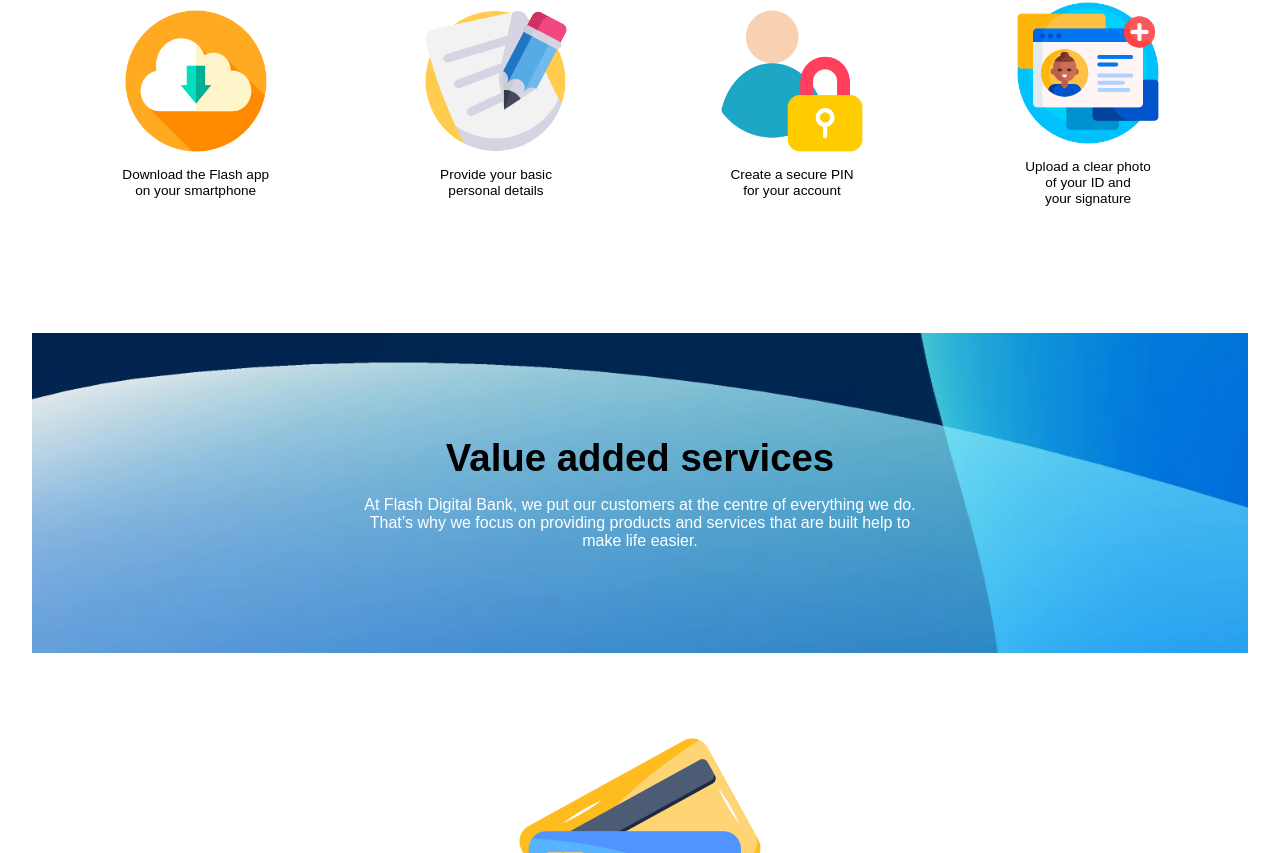
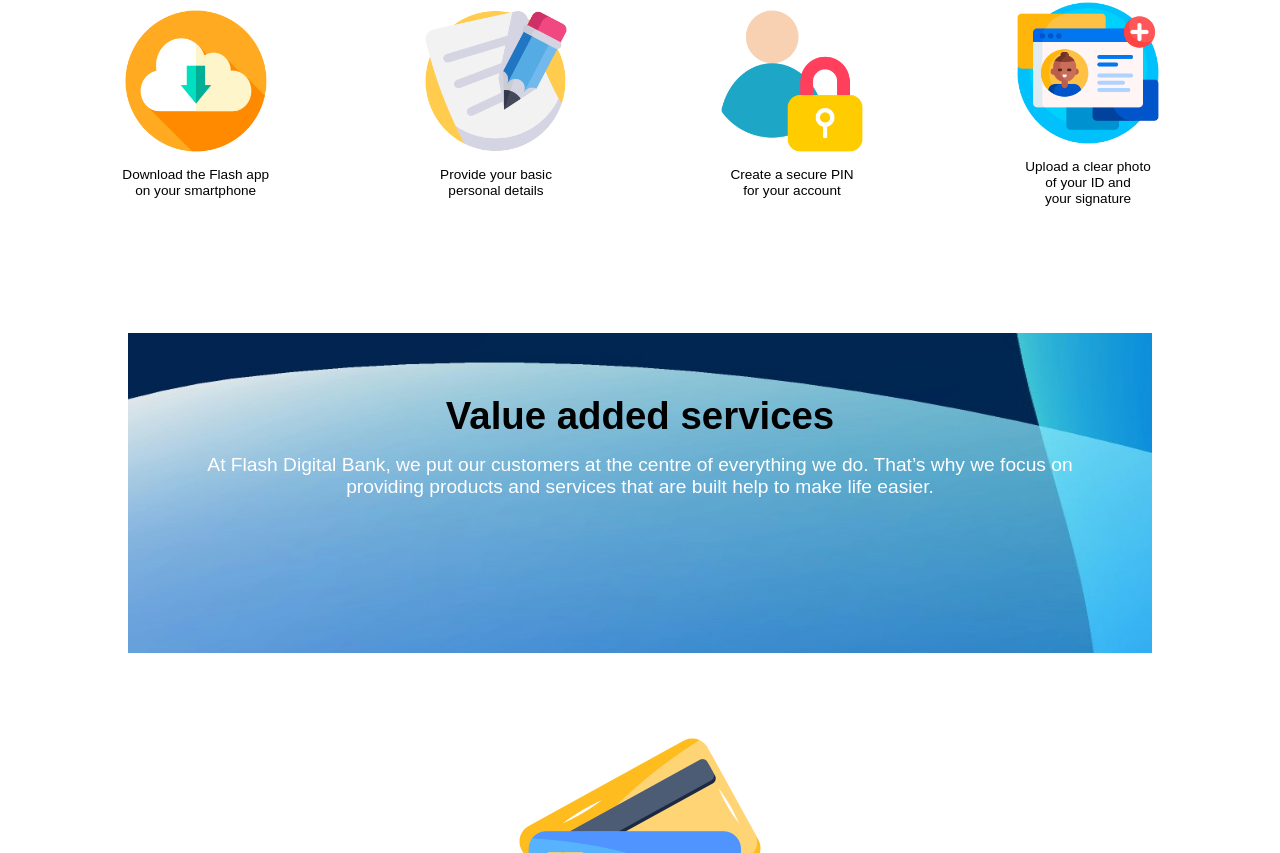
Before and after one commit to Srimalnallaperuma01/FlashBankRepo-Frontent, a plain HTML site: page index.html in a window 1280 px wide. Shown: the part 1339-2192 px from the top of the page. Drawn offline with Linux system fonts and the light colour scheme.

Commit message:
Update style.css

```diff
--- a/style.css
+++ b/style.css
@@ -388,6 +388,8 @@
     justify-content: center;
     gap: 40px;
     margin-top:80px;
+    text-align: center;
+
 }
 
 
@@ -478,9 +480,14 @@
   left: -276.5px;
   top: -1176px;
 }*/
+@media (max-width: 768px) {
+    .stext{
+        font-size: 0.9rem;
+    }
+}
 
 .simgwrap {
-  width: 95vw;
+  width: 80vw;
   height: 40vh;
   overflow: hidden;
   position: relative;
@@ -490,10 +497,12 @@
 }
 
 .simgwrap{
+    position: relative;
     display: flex;
     flex-wrap: wrap;
     align-content: center;
     justify-content: center;
+    padding: 0.5rem;
 
 }
 
@@ -509,16 +518,17 @@
 .stext{
     position: absolute;
     z-index: 5;
-    top: 50%;
-    left: 50%;
-    transform: translate(-50%, -50%);
+    justify-content: center;
+    justify-items: center;
     text-align: center;
     display:flex;
     flex-direction: column;
     gap: 1rem;
     padding: 1rem;
-    /*margin-top: 50px;
-    margin-bottom: 50px;*/
+    margin-top: 2.3rem;
+    margin-left: 2.5rem;
+    margin-right: 2.5rem;
+
 }
 
 
@@ -530,7 +540,7 @@
 }
 
 .sdetails{
-    font-size: 1rem;
+    font-size: 1.2rem;
     font-weight: 400;
     color: #ffffff;
     font-family: 'Poppins', sans-serif;
@@ -539,6 +549,8 @@
 .stext p{
     font-family: 'Poppins', sans-serif;
 }
+
+
 
 .com1 .ctext{
     font-family: 'Poppins', sans-serif;
```
